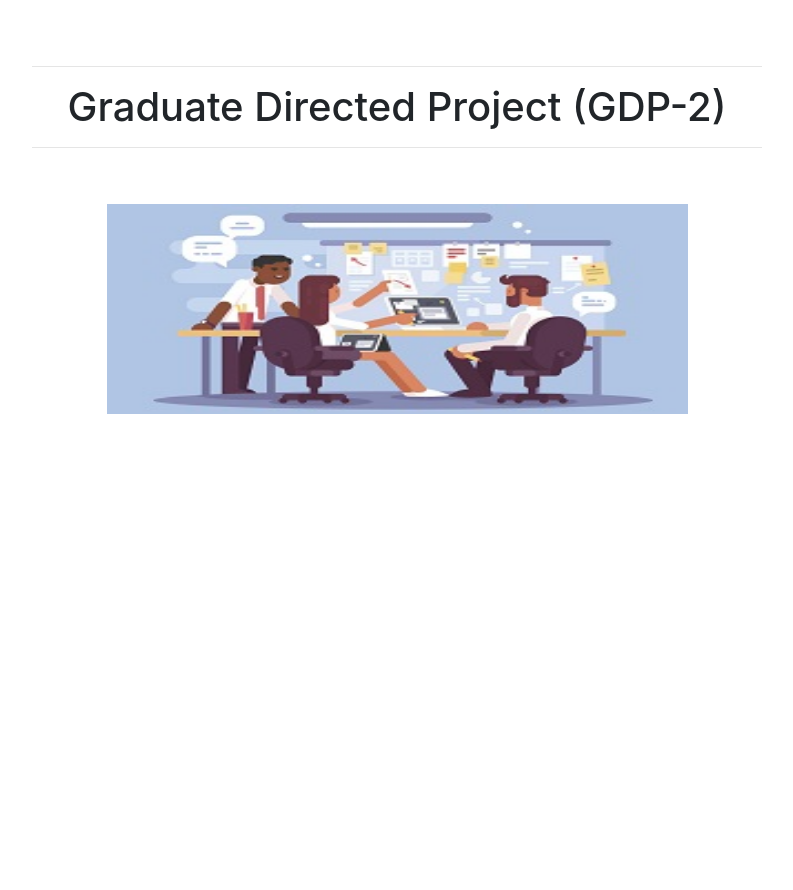
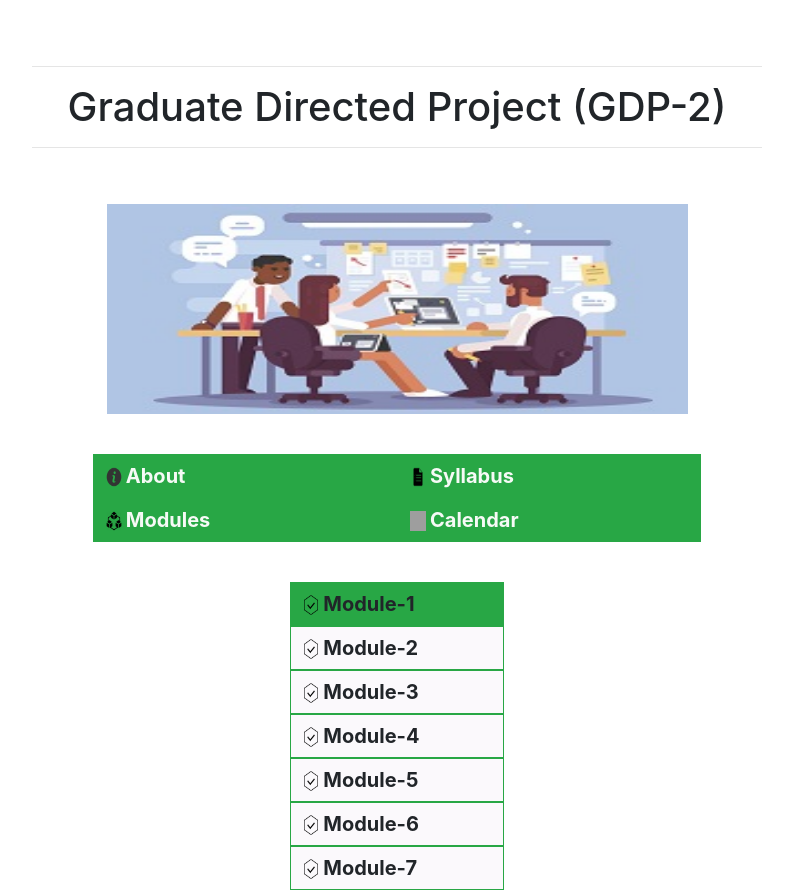
Before and after one commit to RevanthVallamsetty/GDPWorkshop, an Angular app: page / in a window 1280 px wide. Shown: the whole page, without its empty margins (148-941 px from the left). Before the commit the page ends 800 px from the top, so only its background shows below. Built offline with nearby package versions, Linux system fonts and the light colour scheme; grey boxes are pictures that could not be loaded.

Commit message:
cleared error caused by extra div tag

```diff
--- a/src/app/modules-list/modules-list.component.scss
+++ b/src/app/modules-list/modules-list.component.scss
@@ -2,5 +2,5 @@
 border-radius: 0;color:rgb(246, 250, 246);font-size: 20px;text-align: left;
 }
 .isDisabled{
-    border-radius: 0;color:rgb(0, 5, 0);font-size: 20px;text-align: left;display: inline-block; pointer-events: none;text-decoration: none;background-color: rgb(251, 249, 252) !important;
+    border-radius: 0;color:rgb(0, 5, 0);font-size: 20px;text-align: left;background-color: rgb(251, 249, 252) !important;
 }
```
Also changed, not shown: src/app/modules-list/modules-list.component.html (+4 -4 lines).
